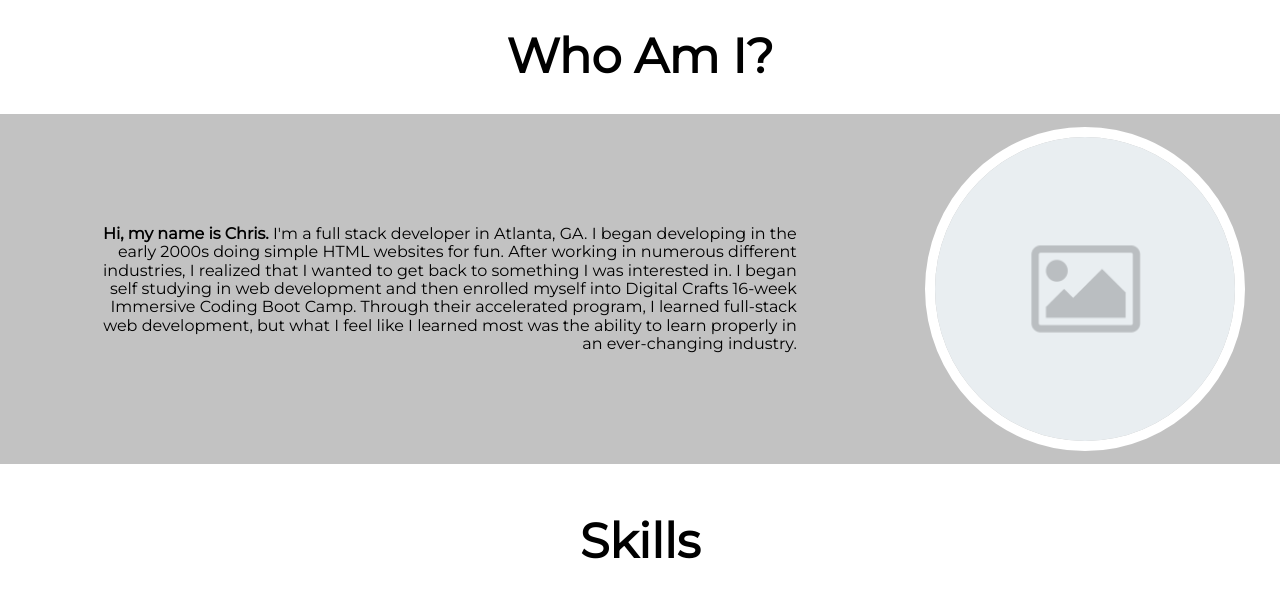
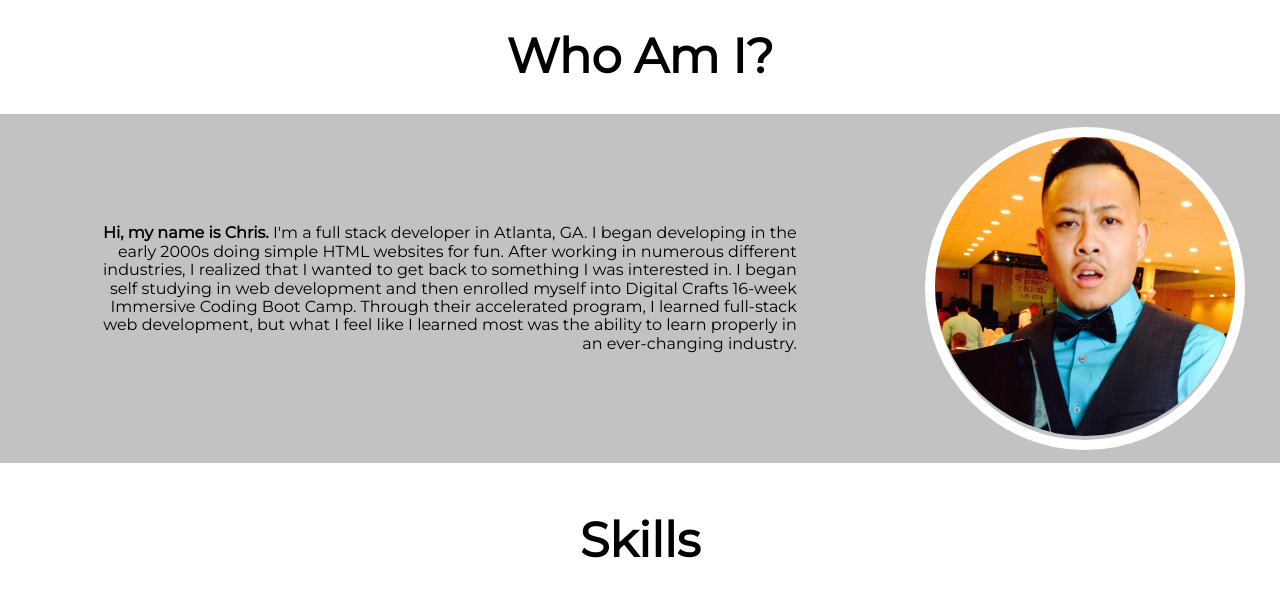
Before and after one commit to crithmyxay/portfolio, a plain HTML site: page index.html in a window 1280 px wide. Shown: the part 2140-2737 px from the top of the page. Drawn offline with nearby package versions, Linux system fonts and the light colour scheme.

Commit message:
added image of myself

```diff
--- a/index.html
+++ b/index.html
@@ -117,14 +117,10 @@
                     After working in numerous different industries, I realized that I wanted to get back to something I was interested in.
                     I began self studying in web development and then enrolled myself into Digital Crafts 16-week Immersive Coding Boot Camp.
                     Through their accelerated program, I learned full-stack web development, but what I feel like I learned most was the ability to learn properly in an ever-changing industry.
-                <!-- <br>
-                <br>
-                    On my free time, I enjoy watching sports such as football, soccer and golf. I also like to play these sports and not just watch them. I'm into music festivals and enjoy attending concerts.
-                    I also love learning and experimenting with new technologies and fidgeting with gizmos and gadgets. -->
                 </p>
             </div>
             <div class="picture">
-                <img class="cover" id="pic" src="images/300placeholder.png" alt="">
+                <img class="cover" id="pic" src="images/self.jpg" alt="">
             </div>
         </div>
     </div>
--- a/scripts/main.js
+++ b/scripts/main.js
@@ -32,7 +32,7 @@ function makeImages() {
   for (i=0; i<imgPath.length; i++) {
       var $drawLink = $('<a>', {
           class: 'slideLinks fade',
-          href: '#',
+          href: 'https://github.com/crithmyxay/robot-car',
           'data-slide-image': ''
       })
       var $drawImg = $('<img>', {
--- a/stylesheets/stylesheet.css
+++ b/stylesheets/stylesheet.css
@@ -218,6 +218,7 @@ iframe {
 
 #pic {
     width: 300px;
+    height: auto;
 }
 
 /* skills styling */
```
Also changed, not shown: images/self.jpg (added).
